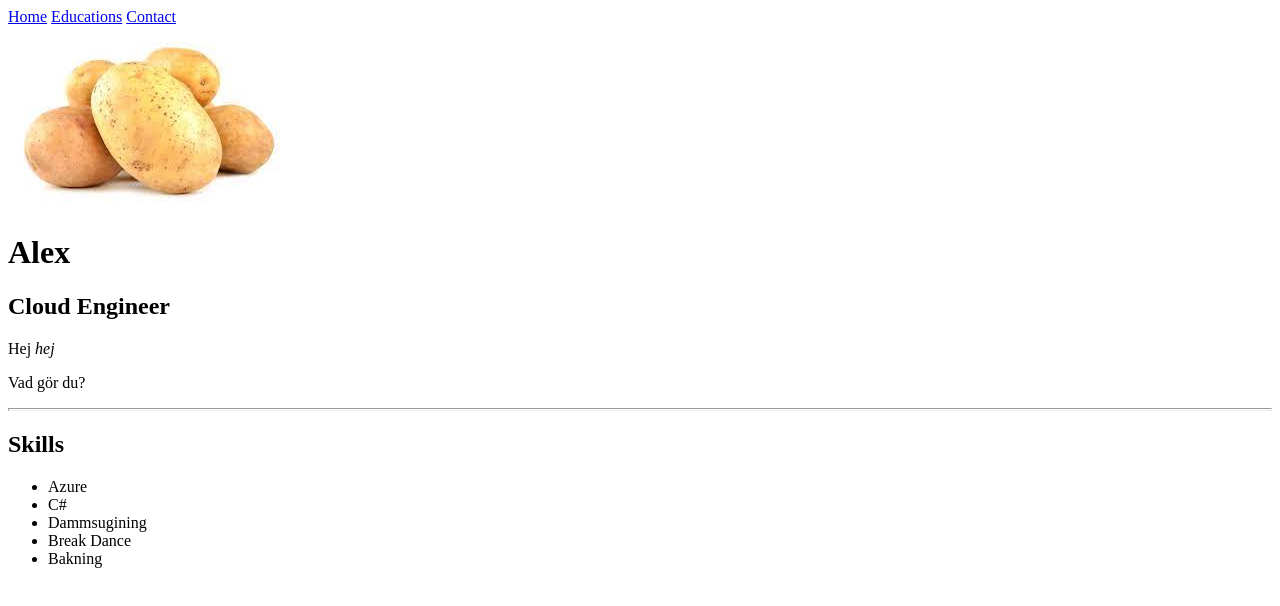
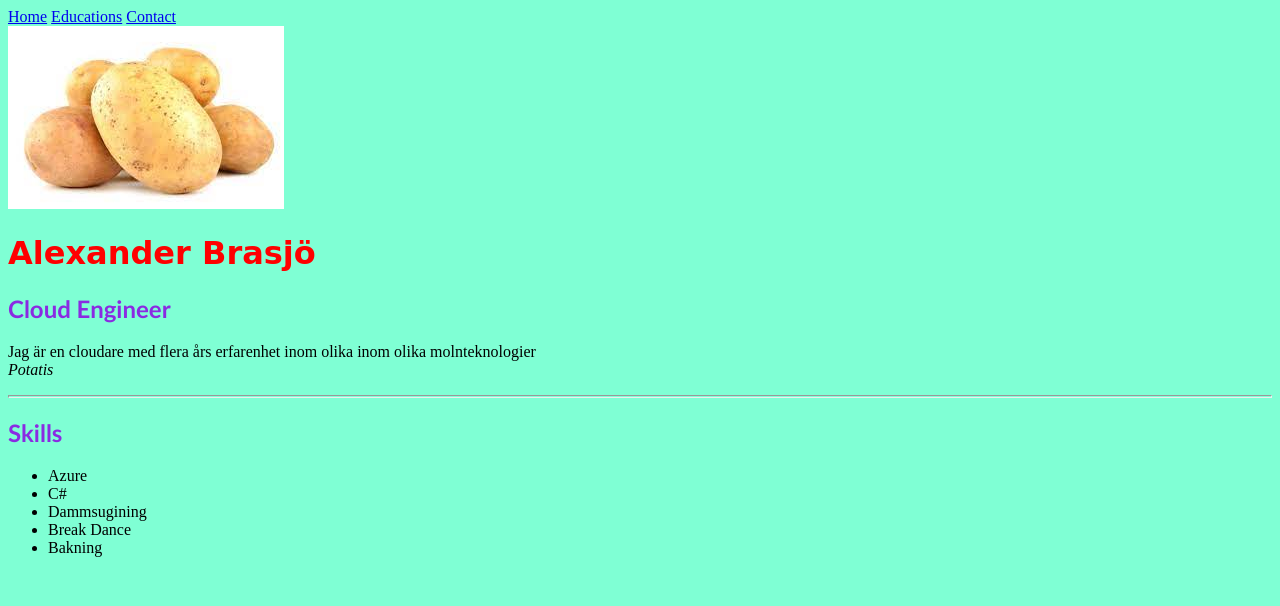
Before and after one commit to alexanderbrasjo/UglyWebsite, a plain HTML site: page index.html in a window 1280 px wide. Drawn offline with Linux system fonts and the light colour scheme.

Commit message:
Added css

```diff
--- a/index.html
+++ b/index.html
@@ -4,6 +4,7 @@
     <meta charset="UTF-8">
     <meta name="viewport" content="width=device-width, initial-scale=1.0">
     <title>Document</title>
+    <link rel="stylesheet" href="styles.css">
 </head>
 <body>
     <nav>
@@ -13,10 +14,12 @@
     </nav>
 
     <img src="images/download.jpg">
-    <h1>Alex</h1>
+    <h1>Alexander Brasjö</h1>
     <h2>Cloud Engineer</h2>
-    <p>Hej <em>hej</em></p>
-    <p>Vad gör du?</p>
+    <p>Jag är en cloudare med flera års erfarenhet inom olika inom olika molnteknologier <br>
+        <em>Potatis</em>
+    </p>
+
     <hr size="3">
 
     <h2>Skills</h2>
--- /dev/null
+++ b/styles.css
@@ -0,0 +1,11 @@
+body {
+    background-color: aquamarine;
+}
+h1 {
+    font-family: cursive;
+    color: red;
+}
+h2 {
+    font-family: 'Trebuchet MS', 'Lucida Sans Unicode', 'Lucida Grande', 'Lucida Sans', Arial, sans-serif;
+    color: blueviolet;
+}
```
